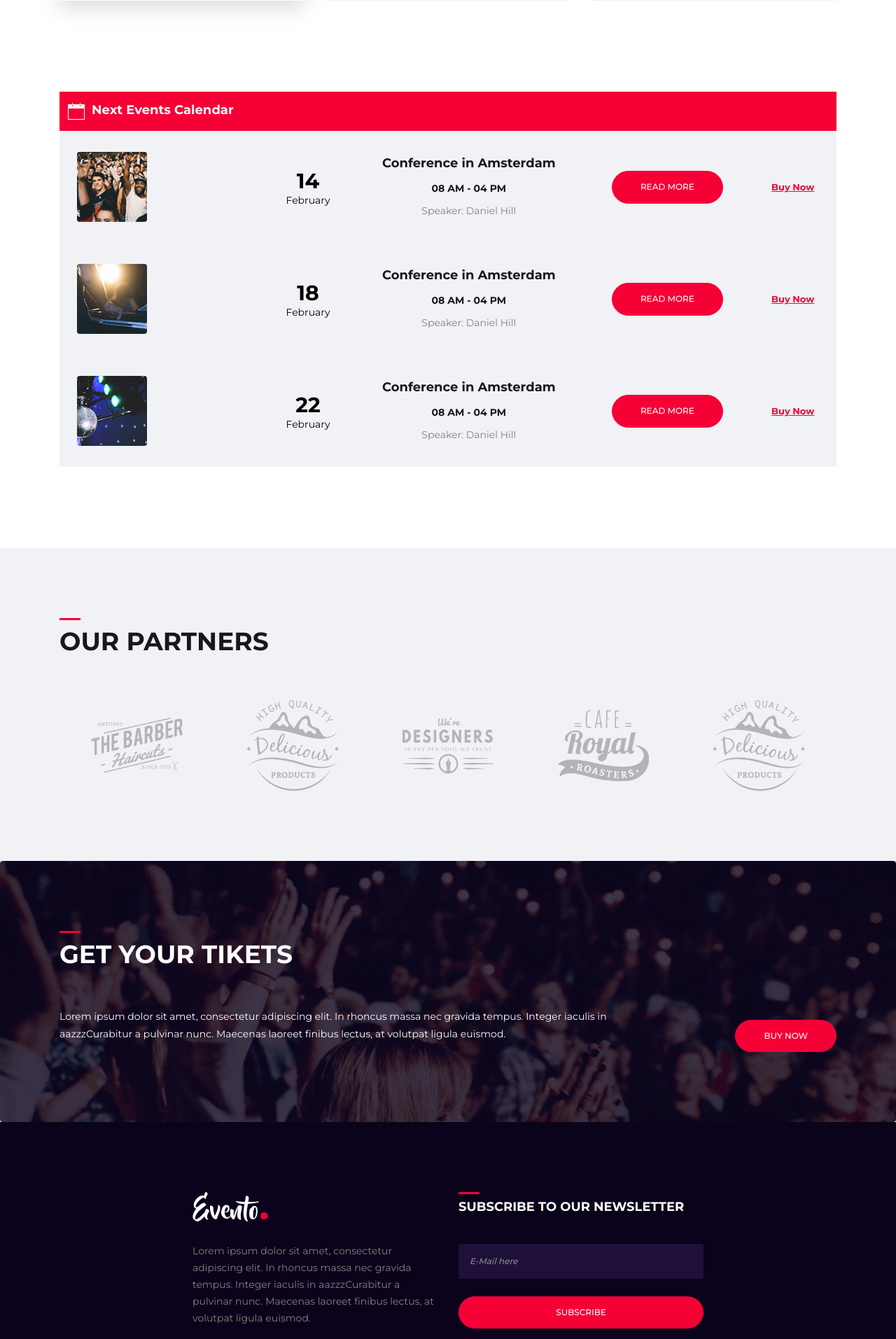
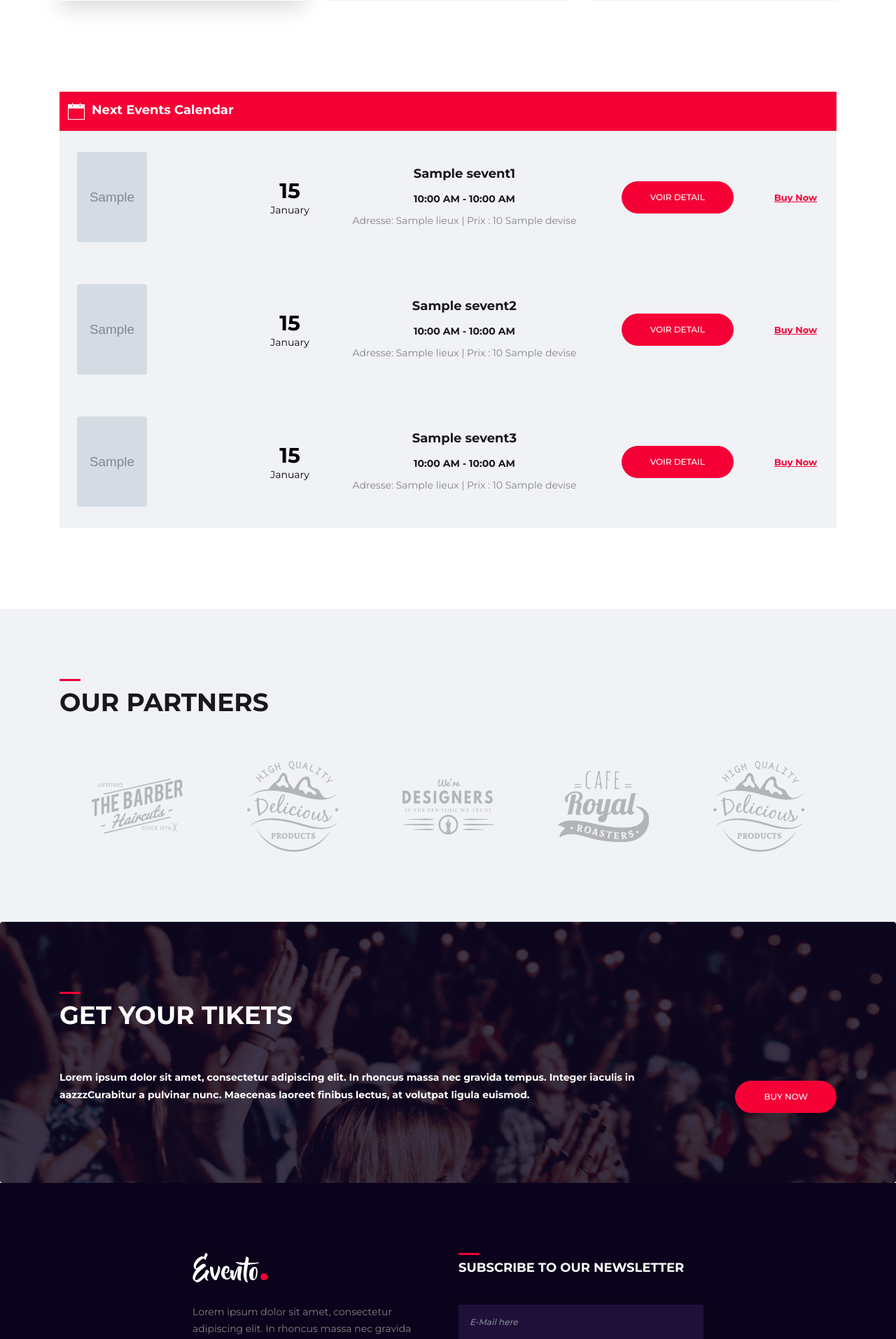
Before and after one commit to mzahbach/billetterie, a Symfony app: template templates/eventfront/index.html.twig in a window 1280 px wide. Shown: the part 3758-5671 px from the top of the page at 70% size. Run offline with Twig, Linux system fonts and the light colour scheme; the template is opened without the code that fills it: most values are stand-ins (such as "Sample title", 1, 10 or a date in 2020); grey boxes marked "Sample" are stand-in pictures; some libraries are stand-ins or nearby versions; some web fonts are replaced.

Commit message:
08/03/2019 Index-Event-Front

```diff
--- a/templates/baseF.html.twig
+++ b/templates/baseF.html.twig
@@ -37,7 +37,7 @@
             <header class="header navbar fixed-top navbar-expand-md">
                 <div class="container">
                     <a class="navbar-brand logo" href="#">
-                        <img src="assets/img/logo.png" alt="Evento"/>
+                        <img src="/assets/img/logo.png" alt="Evento"/>
                     </a>
                     <button class="navbar-toggler" type="button" data-toggle="collapse" data-target="#headernav" aria-expanded="false" aria-label="Toggle navigation">
                         <span class="lnr lnr-text-align-right"></span>
@@ -85,7 +85,7 @@
                             <div class="footer_box">
                                 <div class="footer_header">
                                     <div class="footer_logo">
-                                        <img src="assets/img/logo.png" alt="evento">
+                                        <img src="/assets/img/logo.png" alt="evento">
                                     </div>
                                 </div>
                                 <div class="footer_box_body">
--- a/templates/eventfront/index.html.twig
+++ b/templates/eventfront/index.html.twig
@@ -4,17 +4,17 @@
  <!--cover section slider -->
  <section id="home" class="home-cover">
         <div class="cover_slider owl-carousel owl-theme">
-            <div class="cover_item" style="background: url('assets/img/bg/slider.png');">
+            <div class="cover_item" style="background: url('/uploads/{{ Sevent1.image }}');">
                  <div class="slider_content">
                     <div class="slider-content-inner">
                         <div class="container">
                             <div class="slider-content-center">
                                 <h2 class="cover-title">
-                                    Prepare yourself for the
+                                        {{ Sevent1.titre }}
                                 </h2>
-                                <strong class="cover-xl-text">conference</strong>
+                                <strong class="cover-xl-text">{{ Sevent1.category.titre }}</strong>
                                 <p class="cover-date">
-                                    12-14 February 2018  - Los Angeles, CA.
+                                     {{ Sevent1.debutAt ? Sevent1.debutAt|date('F j, Y,') : '' }}  | {{ Sevent1.lieux }}
                                 </p>
                                 <a href="#" class=" btn btn-primary btn-rounded" >
                                     Buy Tickets Now
@@ -24,17 +24,17 @@
                     </div>
                 </div>
             </div>
-            <div class="cover_item" style="background: url('assets/img/bg/slider.png');">
+            <div class="cover_item" style="background: url('/uploads/{{ Sevent2.image }}');">
                 <div class="slider_content">
                     <div class="slider-content-inner">
                         <div class="container">
                             <div class="slider-content-left">
                                 <h2 class="cover-title">
-                                    Prepare yourself for the
+                                        {{ Sevent2.titre }}
                                 </h2>
-                                <strong class="cover-xl-text">conference</strong>
+                                <strong class="cover-xl-text">{{ Sevent2.category.titre }}/strong>
                                 <p class="cover-date">
-                                    12-14 February 2018  - Los Angeles, CA.
+                                    {{ Sevent2.debutAt ? Sevent2.debutAt|date('F j, Y,') : '' }}  | {{ Sevent2.lieux }}
                                 </p>
                                 <a href="#" class=" btn btn-primary btn-rounded" >
                                     Buy Tickets Now
@@ -44,17 +44,17 @@
                     </div>
                 </div>
             </div>
-            <div class="cover_item" style="background: url('assets/img/bg/slider.png');">
+            <div class="cover_item" style="background: url('/uploads/{{ Sevent3.image }}');">
                 <div class="slider_content">
                     <div class="slider-content-inner">
                         <div class="container">
                             <div class="slider-content-center">
                                 <h2 class="cover-title">
-                                    Prepare yourself for the
+                                        {{ Sevent3.titre }}
                                 </h2>
-                                <strong class="cover-xl-text">conference</strong>
+                                <strong class="cover-xl-text">{{ Sevent3.category.titre }}</strong>
                                 <p class="cover-date">
-                                    12-14 February 2018  - Los Angeles, CA.
+                                        {{ Sevent3.debutAt ? Sevent3.debutAt|date('F j, Y,') : '' }}  | {{ Sevent3.lieux }}
                                 </p>
                                 <a href="#" class=" btn btn-primary btn-rounded" >
                                     Buy Tickets Now
@@ -142,13 +142,17 @@
 
 
     <!--event countdown -->
-    <section class="bg-img pt70 pb70" style="background-image: url('assets/img/bg/bg-img.png');">
+    <section class="bg-img pt70 pb70" style="background-image: url('/assets/img/bg/bg-img.png');">
         <div class="overlay_dark"></div>
         <div class="container">
             <div class="row justify-content-center">
                 <div class="col-12 col-md-10">
                     <h4 class="mb30 text-center color-light">Counter until the big event</h4>
-                    <div class="countdown"></div>
+
+                     <div class="countdown">
+
+                    </div>
+
                 </div>
             </div>
         </div>
@@ -250,7 +254,7 @@
             <div class="col-md-3 col-sm-6">
                 <div class="speaker_box">
                     <div class="speaker_img">
-                        <img src="assets/img/speakers/s1.png" alt="speaker name">
+                        <img src="/assets/img/speakers/s1.png" alt="speaker name">
                         <div class="info_box">
                             <h5 class="name">Patricia Stone</h5>
                             <p class="position">CEO Company</p>
@@ -261,7 +265,7 @@
             <div class="col-md-3 col-sm-6">
                 <div class="speaker_box">
                     <div class="speaker_img">
-                        <img src="assets/img/speakers/s2.png" alt="speaker name">
+                        <img src="/assets/img/speakers/s2.png" alt="speaker name">
                         <div class="info_box">
                             <h5 class="name">James Oliver</h5>
                             <p class="position">CEO Company</p>
@@ -273,7 +277,7 @@
             <div class="col-md-3 col-sm-6">
                 <div class="speaker_box">
                     <div class="speaker_img">
-                        <img src="assets/img/speakers/s3.png" alt="speaker name">
+                        <img src="/assets/img/speakers/s3.png" alt="speaker name">
                         <div class="info_box">
                             <h5 class="name">Carla Banks</h5>
                             <p class="position">CEO Company</p>
@@ -284,7 +288,7 @@
             <div class="col-md-3 col-sm-6">
                 <div class="speaker_box">
                     <div class="speaker_img">
-                        <img src="assets/img/speakers/s4.png" alt="speaker name">
+                        <img src="/assets/img/speakers/s4.png" alt="speaker name">
                         <div class="info_box">
                             <h5 class="name">William Smith</h5>
                             <p class="position">CEO Company</p>
@@ -295,7 +299,7 @@
             <div class="col-md-3 col-sm-6">
                 <div class="speaker_box">
                     <div class="speaker_img">
-                        <img src="assets/img/speakers/s5.png" alt="speaker name">
+                        <img src="/assets/img/speakers/s5.png" alt="speaker name">
                         <div class="info_box">
                             <h5 class="name">Jessica Black</h5>
                             <p class="position">CEO Company</p>
@@ -306,7 +310,7 @@
             <div class="col-md-3 col-sm-6">
                 <div class="speaker_box">
                     <div class="speaker_img">
-                        <img src="assets/img/speakers/s6.png" alt="speaker name">
+                        <img src="/assets/img/speakers/s6.png" alt="speaker name">
                         <div class="info_box">
                             <h5 class="name">Patricia Stone</h5>
                             <p class="position">CEO Company</p>
@@ -317,7 +321,7 @@
             <div class="col-md-3 col-sm-6">
                 <div class="speaker_box">
                     <div class="speaker_img">
-                        <img src="assets/img/speakers/s7.png" alt="speaker name">
+                        <img src="/assets/img/speakers/s7.png" alt="speaker name">
                         <div class="info_box">
                             <h5 class="name">Duncan Stan</h5>
                             <p class="position">CEO Company</p>
@@ -328,7 +332,7 @@
             <div class="col-md-3 col-sm-6">
                 <div class="speaker_box">
                     <div class="speaker_img">
-                        <img src="assets/img/speakers/s8.png" alt="speaker name">
+                        <img src="/assets/img/speakers/s8.png" alt="speaker name">
                         <div class="info_box">
                             <h5 class="name">Patricia Stone</h5>
                             <p class="position">CEO Company</p>
@@ -480,21 +484,21 @@
                     <tbody>
                     <tr>
                         <td>
-                            <img src="assets/img/cleander/c1.png" alt="event">
+                            <img width="129" height="129" src="/uploads/{{ Sevent1.image }}" alt="event">
                         </td>
                         <td class="event_date">
-                            14
-                            <span>February</span>
+                                {{ Sevent1.debutAt ? Sevent1.debutAt|date('j') : '' }}
+                            <span>{{ Sevent1.debutAt ? Sevent1.debutAt|date('F') : '' }}</span>
                         </td>
                         <td>
                             <div class="event_place">
-                                <h5>Conference in Amsterdam</h5>
-                                <h6>08 AM - 04 PM</h6>
-                                <p>Speaker: Daniel Hill</p>
+                                <h5>{{ Sevent1.titre }}</h5>
+                                <h6>{{ Sevent1.debutAt ? Sevent1.debutAt|date('g:i A') : '' }} - {{ Sevent1.finAt ? Sevent1.finAt|date('g:i A') : '' }}</h6>
+                                <p>Adresse: {{ Sevent1.lieux }} | Prix : {{ Sevent1.prix }} {{ Sevent1.devises.titre }} </p>
                             </div>
                         </td>
                         <td>
-                            <a href="#" class="btn btn-primary btn-rounded">Read More</a>
+                            <a href="{{ path('detailevent', {'id': Sevent1.id}) }}" class="btn btn-primary btn-rounded">Voir detail</a>
                         </td>
                         <td class="buy_link">
                             <a href="#">buy now</a>
@@ -502,21 +506,21 @@
                     </tr>
                     <tr>
                         <td>
-                            <img src="assets/img/cleander/c2.png" alt="event">
+                            <img =width="129" height="129" src="/uploads/{{ Sevent2.image }}" alt="event">
                         </td>
                         <td class="event_date">
-                            18
-                            <span>February</span>
+                                {{ Sevent2.debutAt ? Sevent2.debutAt|date('j') : '' }}
+                            <span>{{ Sevent2.debutAt ? Sevent2.debutAt|date('F') : '' }}</span>
                         </td>
                         <td>
                             <div class="event_place">
-                                <h5>Conference in Amsterdam</h5>
-                                <h6>08 AM - 04 PM</h6>
-                                <p>Speaker: Daniel Hill</p>
+                                <h5>{{ Sevent2.titre }}</h5>
+                                <h6>{{ Sevent2.debutAt ? Sevent2.debutAt|date('g:i A') : '' }} - {{ Sevent2.finAt ? Sevent2.finAt|date('g:i A') : '' }}</h6>
+                                <p>Adresse: {{ Sevent2.lieux }} | Prix : {{ Sevent2.prix }} {{ Sevent2.devises.titre }}</p>
                             </div>
                         </td>
                         <td>
-                            <a href="#" class="btn btn-primary btn-rounded">Read More</a>
+                            <a href="{{ path('detailevent', {'id': Sevent2.id}) }}" class="btn btn-primary btn-rounded">Voir detail</a>
                         </td>
                         <td class="buy_link">
                             <a href="#">buy now</a>
@@ -524,21 +528,21 @@
                     </tr>
                     <tr>
                         <td>
-                            <img src="assets/img/cleander/c3.png" alt="event">
+                            <img width="129" height="129" src="/uploads/{{ Sevent3.image }}" alt="event">
                         </td>
                         <td class="event_date">
-                            22
-                            <span>February</span>
+                            {{ Sevent3.debutAt ? Sevent3.debutAt|date('j') : '' }}
+                            <span>{{ Sevent3.debutAt ? Sevent3.debutAt|date('F') : '' }}</span>
                         </td>
                         <td>
                             <div class="event_place">
-                                <h5>Conference in Amsterdam</h5>
-                                <h6>08 AM - 04 PM</h6>
-                                <p>Speaker: Daniel Hill</p>
+                                <h5>{{ Sevent3.titre }}</h5>
+                                <h6>{{ Sevent3.debutAt ? Sevent3.debutAt|date('g:i A') : '' }} - {{ Sevent3.finAt ? Sevent3.finAt|date('g:i A') : '' }}</h6>
+                                <p>Adresse: {{ Sevent3.lieux }} | Prix : {{ Sevent3.prix }} {{ Sevent3.devises.titre }}</p>
                             </div>
                         </td>
                         <td>
-                            <a href="#" class="btn btn-primary btn-rounded">Read More</a>
+                            <a href="{{ path('detailevent', {'id': Sevent3.id}) }}" class="btn btn-primary btn-rounded">Voir detail </a>
                         </td>
                         <td class="buy_link">
                             <a href="#">buy now</a>
@@ -561,20 +565,20 @@
             </div>
             <div class="brand_carousel owl-carousel">
                 <div class="brand_item text-center">
-                    <img src="assets/img/brands/b1.png" alt="brand">
+                    <img src="/assets/img/brands/b1.png" alt="brand">
                 </div>
                 <div class="brand_item text-center">
-                    <img src="assets/img/brands/b2.png" alt="brand">
+                    <img src="/assets/img/brands/b2.png" alt="brand">
                 </div>
 
                 <div class="brand_item text-center">
-                    <img src="assets/img/brands/b3.png" alt="brand">
+                    <img src="/assets/img/brands/b3.png" alt="brand">
                 </div>
                 <div class="brand_item text-center">
-                    <img src="assets/img/brands/b4.png" alt="brand">
+                    <img src="/assets/img/brands/b4.png" alt="brand">
                 </div>
                 <div class="brand_item text-center">
-                    <img src="assets/img/brands/b5.png" alt="brand">
+                    <img src="/assets/img/brands/b5.png" alt="brand">
                 </div>
             </div>
         </div>
@@ -582,7 +586,7 @@
     <!--brands section end-->
 
     <!--get tickets section -->
-    <section class="bg-img pt100 pb100" style="background-image: url('assets/img/bg/tickets.png');">
+    <section class="bg-img pt100 pb100" style="background-image: url('/assets/img/bg/tickets.png');">
         <div class="container">
             <div class="section_title mb30">
                 <h3 class="title color-light">
@@ -600,4 +604,8 @@
         </div>
     </section>
     <!--get tickets section end-->
+
+
+
+
 {% endblock %}
```
Also changed, not shown: src/Controller/EventfrontController.php (+38 -8 lines), src/Repository/EvenementRepository.php (+13 -0 lines), templates/eventfront/event.html.twig (+4 -23 lines), templates/eventfront/showEvent.html.twig (+4 -4 lines), public/assets/js/main.js.
